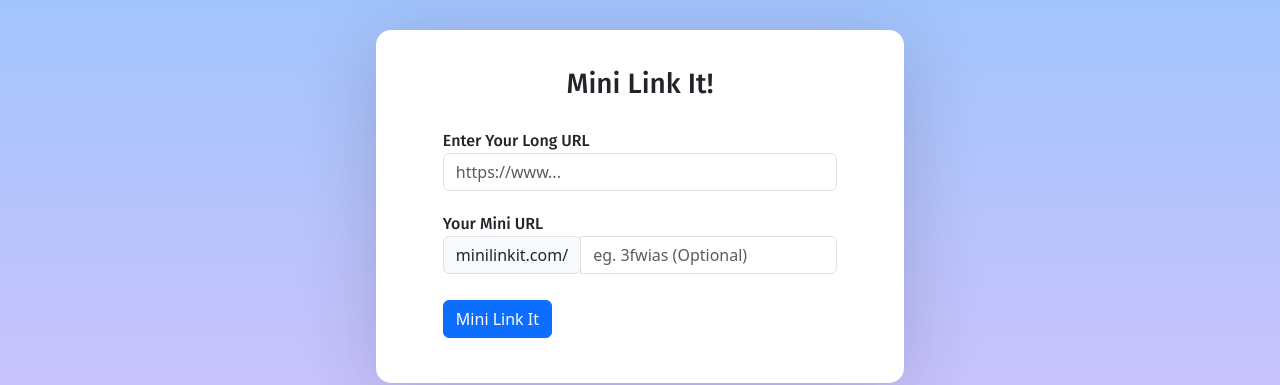
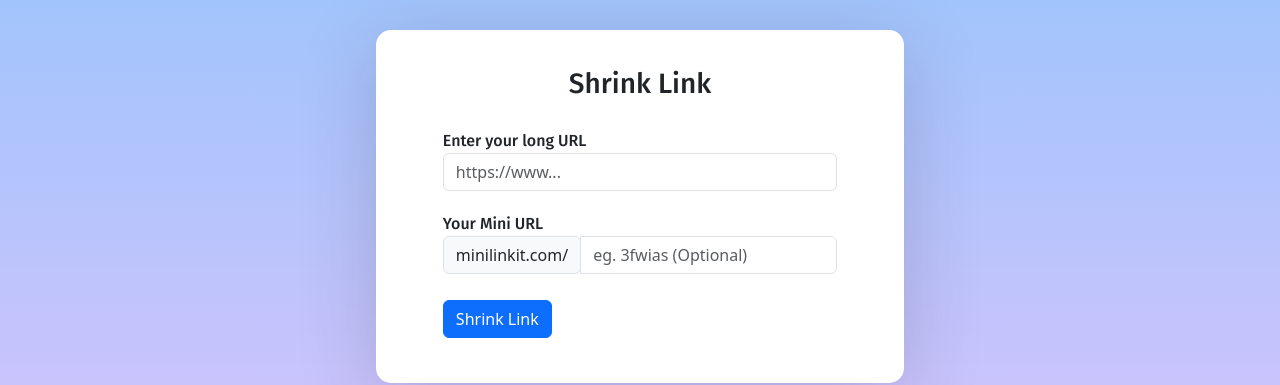
Before and after one commit to BenBissTech/URL-Shortner, a React (Create React App) app in the folder url-short/: page / in a window 1280 px wide. Shown: the part 194-579 px from the top of the page. Built offline with nearby package versions, Linux system fonts and the light colour scheme.

Commit message:
Further Submit debugging

```diff
--- a/url-short/src/components/Form.js
+++ b/url-short/src/components/Form.js
@@ -177,31 +177,40 @@ class Form extends React.Component {
         return (
             <div className="container">
                 <form autoComplete="off">
-                    <h3>Mini Link It!</h3>
+                    <h3>Shrink Link</h3>
 
                     <div className="form-group">
-                        <label>Enter Your Long URL</label>
+                        <label>Enter your long URL</label>
                         <input
                             id="longURL"
+                            // user input - handle change
                             onChange={this.handleChange}
                             value={this.state.longURL}
                             type="url"
                             required
+                            // checks if error array has value longURL
                             className={
                                 this.hasError("longURL")
+                                    // if error, show form is invalid
                                     ? "form-control is-invalid"
+                                    // otherwise carry on
                                     : "form-control"
                             }
+                            // placeholder for user input box
                             placeholder="https://www..."
                         />
                     </div>
+
                     <div
+                        // hide error message until state has changed (user clicked button)
                         className={
-                            this.hasError("longURL") ? "text-danger" : "visually-hidden"
+                            this.hasError("longURL")
+                                ? "text-danger" : "visually-hidden"
                         }
                     >
                         {this.state.errorMessage.longURL}
                     </div>
+
 
                     <div className="form-group">
                         <label htmlFor="basic-url">Your Mini URL</label>
@@ -229,20 +238,18 @@ class Form extends React.Component {
                             {this.state.errorMessage.suggestedAlias}
                         </div>
                     </div>
-
-
                     <button className="btn btn-primary" type="button" onClick={this.onSubmit}>
                         {
+                            // if state is loading show spinner button, if not hide spinner
                             this.state.loading ?
                                 <div>
                                     <span className="spinner-border spinner-border-sm" role="status" aria-hidden="true"></span>
                                 </div> :
                                 <div>
                                     <span className="visually-hidden spinner-border spinner-border-sm" role="status" aria-hidden="true"></span>
-                                    <span>Mini Link It</span>
+                                    <span>Shrink Link</span>
                                 </div>
                         }
-
                     </button>
 
                     {
@@ -264,9 +271,7 @@ class Form extends React.Component {
                                             }
                                         >
                                             <button onClick={() => this.copyToClipBoard()} data-toggle="tooltip" data-placement="top" title="Tooltip on top" className="btn btn-outline-secondary" type="button">Copy</button>
-
                                         </OverlayTrigger>
-
                                     </div>
                                 </div>
                             </div>
```
Also changed, not shown: 2 other files (tests, documents, lock files or other folders).
